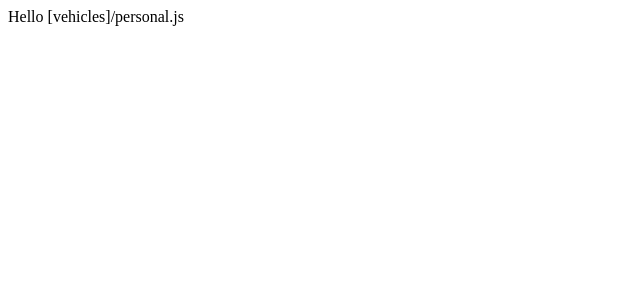
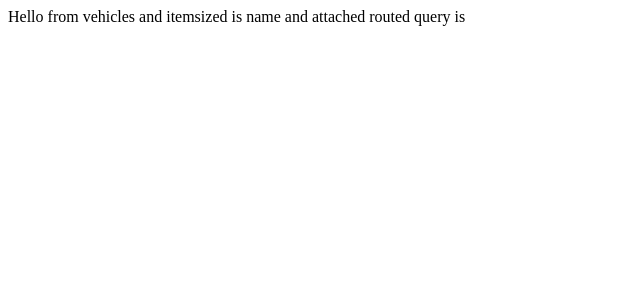
Before and after one commit to anogray/nextDeploytest, a Next.js app: page /vehicles/name in a window 1280 px wide. Shown: the top 300 px of the page, without its empty margins (0-640 px from the left). Built offline with nearby package versions, Linux system fonts and the light colour scheme.

Commit message:
first commit to delpoy

```diff
--- a/src/pages/[vehicles]/[personal].js
+++ b/pages/[vehicles]/[personal].js
@@ -8,7 +8,8 @@ export default function person() {
     console.log("caterogy/id",route.query,route.query.vehicles,route.query.personal)
     return (
         <div>
-            Hello [vehicles]/personal.js
+            Hello from {route.query.vehicles} and itemsized is {route.query.personal} and attached routed query is &nbsp;
+            <b>{route.query.personName}</b>
         </div>
     )
 }
--- a/src/pages/index.js
+++ b/pages/index.js
@@ -16,7 +16,7 @@ export default function index() {
         <div>
         <Link
           href={{
-            pathname: `/vehicles/name`,
+            pathname: `/vehicles/personal`,
             query: { personName: 'greenacid',obj:"allme", againobj:"allagain" },
           }}
         >  About us
```
Also changed, not shown: pages/Details.js (renamed from src/pages/Details.js), pages/List.js (added), pages/[vehicles]/index.js (renamed from src/pages/[vehicles]/index.js), pages/about/index.js (renamed from src/pages/about/index.js), pages/vehicle/personal/index.js (renamed from src/pages/vehicle/personal/index.js).
